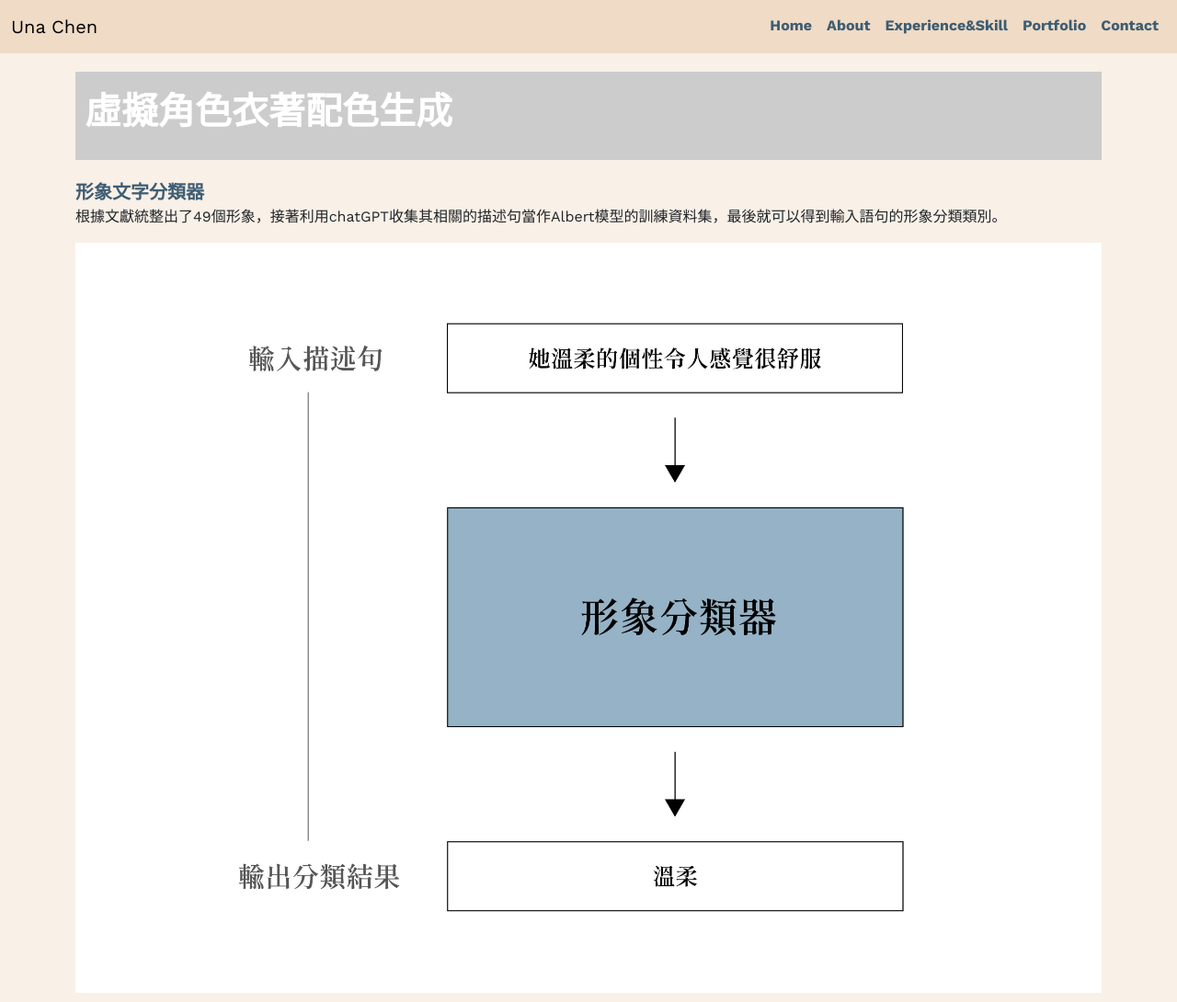
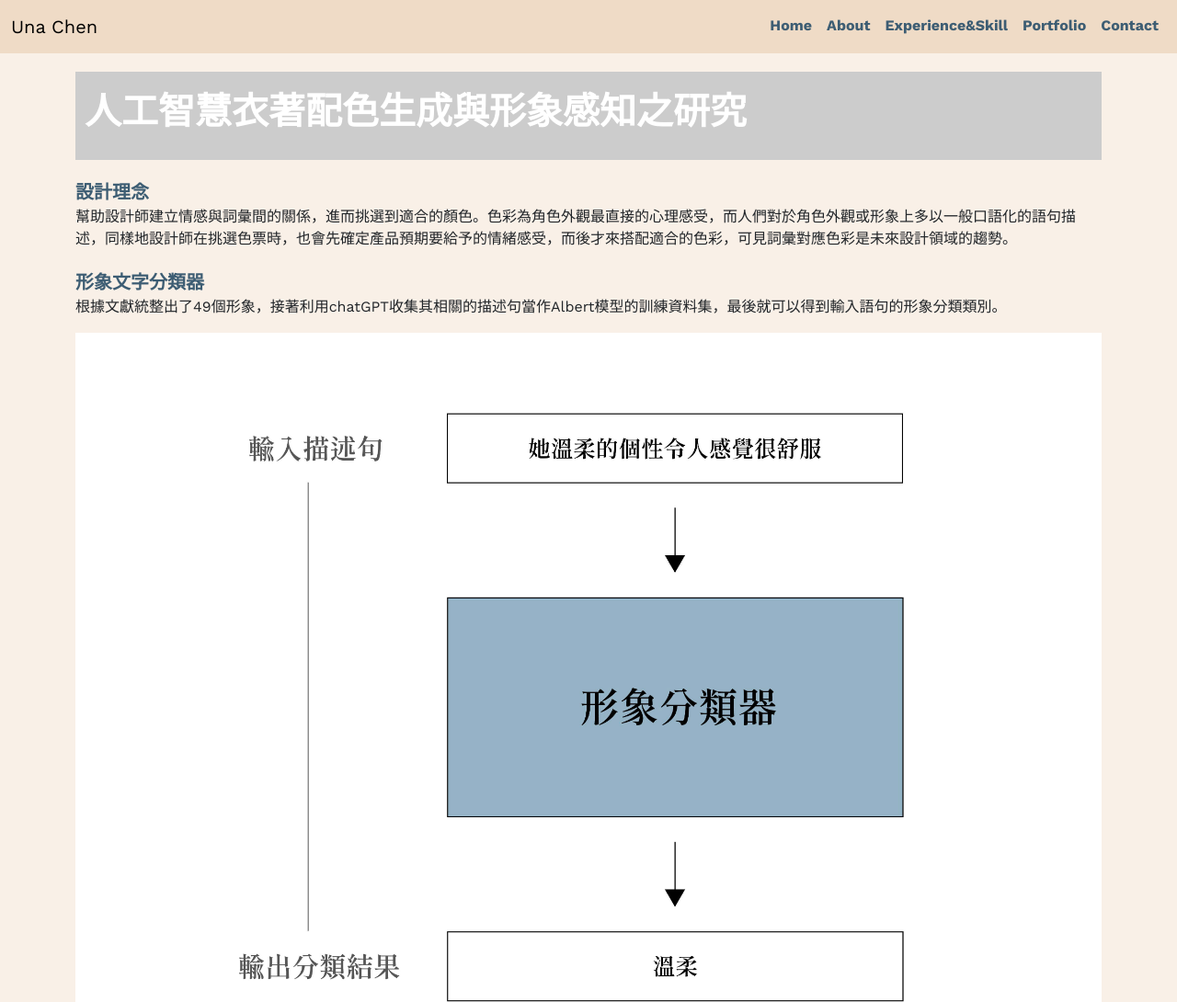
Before and after one commit to unachen0903/unachen0903.github.io, a plain HTML site: page ai.html in a window 1280 px wide. Shown: the top 1090 px of the page at 92% size. Drawn offline with nearby package versions, Linux system fonts and the light colour scheme.

Commit message:
Update ai.html

```diff
--- a/ai.html
+++ b/ai.html
@@ -41,7 +41,7 @@
             <div class='row justify-content-center'>
                 <div class="col-md-12">
                     <div class="content_title">
-                        <h2>虛擬角色衣著配色生成</h2>
+                        <h2>人工智慧衣著配色生成與形象感知之研究</h2>
                     </div>
                 </div>
             </div>
@@ -49,6 +49,8 @@
         <div class="container">
             <div class="row">
                 <div class="col-md-12 content_word">
+                    <div class="second_title">設計理念</div>
+                    <p>幫助設計師建立情感與詞彙間的關係，進而挑選到適合的顏色。色彩為角色外觀最直接的心理感受，而人們對於角色外觀或形象上多以一般口語化的語句描述，同樣地設計師在挑選色票時，也會先確定產品預期要給予的情緒感受，而後才來搭配適合的色彩，可見詞彙對應色彩是未來設計領域的趨勢。</p>
                     <div class="second_title">形象文字分類器</div>
                     <p>
                       根據文獻統整出了49個形象，接著利用chatGPT收集其相關的描述句當作Albert模型的訓練資料集，最後就可以得到輸入語句的形象分類類別。
```
